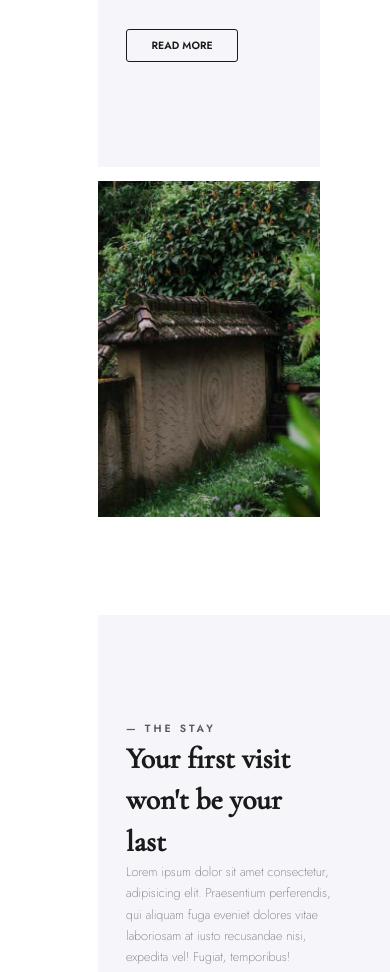
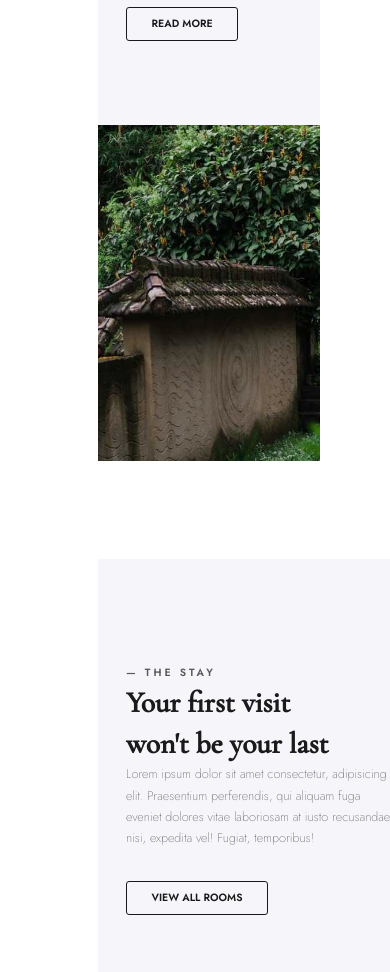
Before and after one commit to kennydageek/nuss-website, a website: page index.html in a window 390 px wide. Shown: the part 1167-2139 px from the top of the page. Drawn offline with nearby package versions, Linux system fonts and the light colour scheme.

Commit message:
section-stay responsive

```diff
--- a/sass/components/_bg-half-trans.scss
+++ b/sass/components/_bg-half-trans.scss
@@ -26,6 +26,10 @@
     padding: 15rem 4rem;
     width: 50rem;
     flex-shrink: 0;
+
+    @include respond(phone) {
+      width: 59rem;
+    }
 
     &-shrink {
       flex-shrink: 1;
@@ -117,8 +121,8 @@
     margin-left: 4rem;
 
     @include respond(phone) {
-      margin-top: 2rem;
-      width: 52rem;
+      margin-top: -3rem;
+      width: 61rem;
       margin-left: -2rem;
     }
 
@@ -177,6 +181,11 @@
             rgba($color-black, 0.5)
           ),
           url(../img/familysuite.jpg);
+
+        @include respond(phone) {
+          width: 69rem;
+          margin-top: -5rem;
+        }
       }
 
       &--junior {
@@ -185,6 +194,10 @@
             rgba($color-black, 0.5)
           ),
           url(../../img/juniorsuite.jpg);
+
+        @include respond(phone) {
+          display: none;
+        }
       }
 
       &--deluxe {
@@ -194,7 +207,9 @@
           ),
           url(../../img/deluxe.jpg);
 
-        // background: red;
+        @include respond(phone) {
+          display: none;
+        }
       }
 
       &:hover {
@@ -208,6 +223,10 @@
     position: absolute;
     bottom: 3rem;
     padding: 3rem;
+
+    @include respond(phone) {
+      left: 10rem;
+    }
   }
 
   &__slide-title {
--- a/sass/pages/_home.scss
+++ b/sass/pages/_home.scss
@@ -12,6 +12,10 @@
     display: flex;
     font-size: 3rem;
     width: 8rem;
+
+    @include respond(phone) {
+      display: none;
+    }
     // justify-content: space-between;
 
     &:hover {
```
Also changed, not shown: css/style.css.
